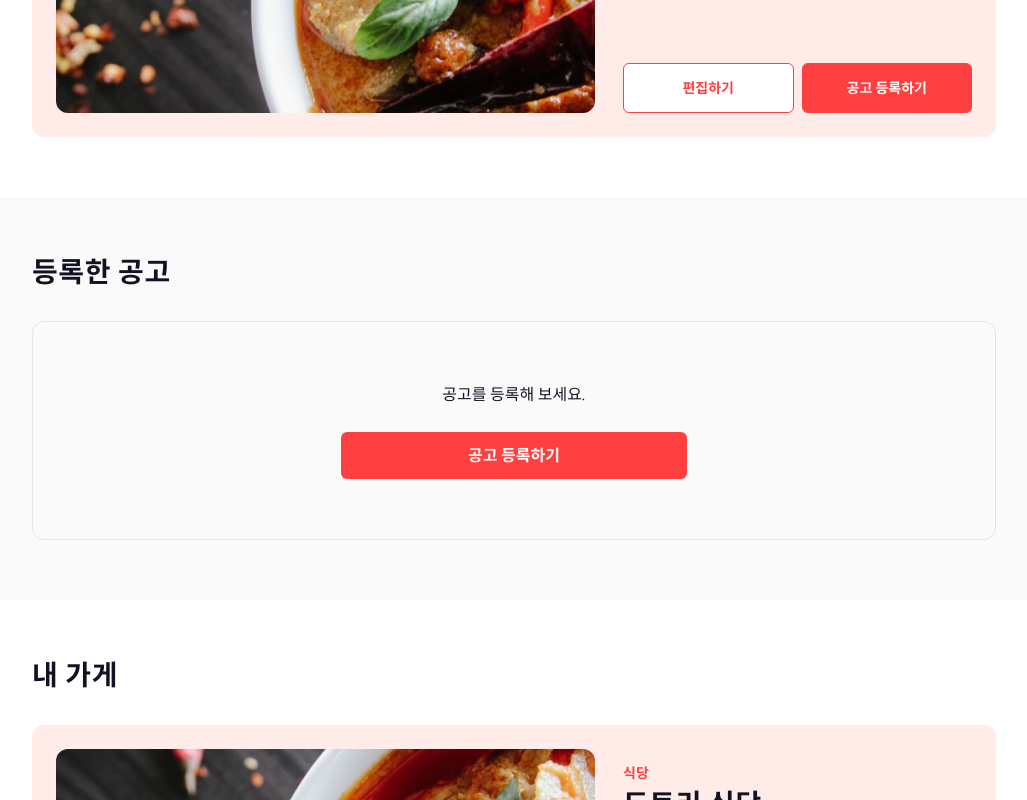
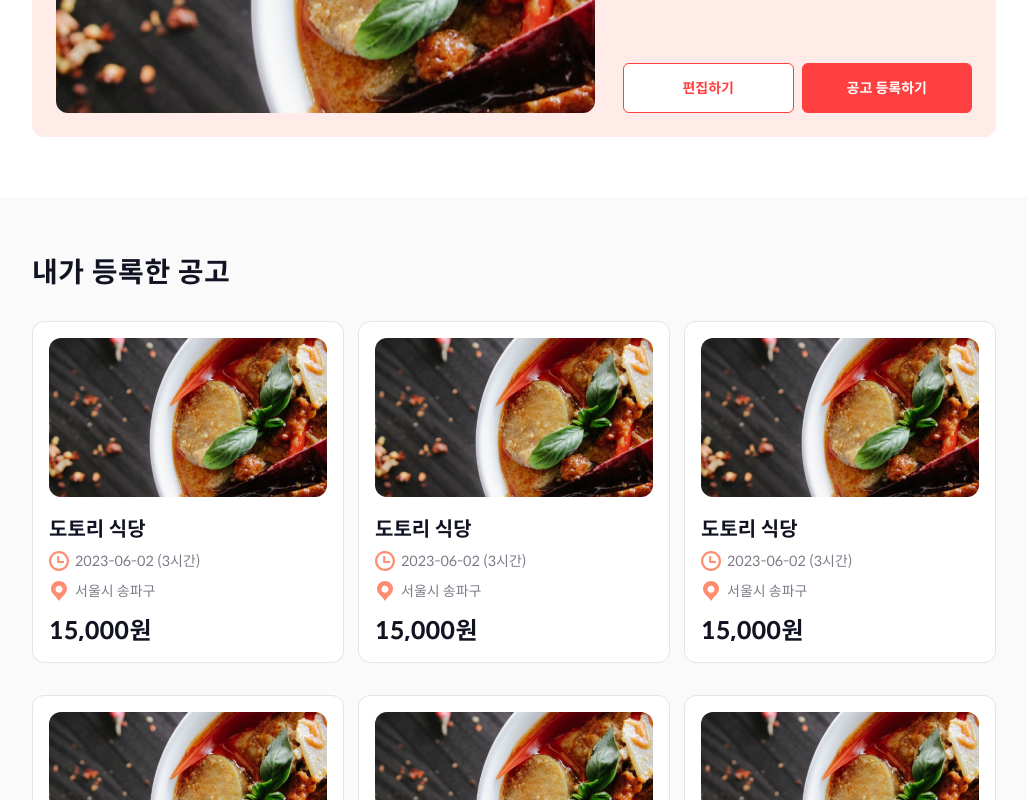
Before and after one commit to sprintPart3Team4/the-julge, a Next.js app: page /shop in a window 1280 px wide. Shown: the part 343-1143 px from the top of the page, without its empty margins (126-1153 px from the left). Built offline with nearby package versions, Linux system fonts and the light colour scheme.

Commit message:
Design: 사장님-가게정보상세-가게, 공고 유무에 따른 레이아웃 구현

```diff
--- a/components/shop/shopPageLayout/ShopPageLayout.tsx
+++ b/components/shop/shopPageLayout/ShopPageLayout.tsx
@@ -1,27 +1,29 @@
 import classNames from "classnames/bind";
 import MyShopProfile from "@/components/shop/myShopProfile/MyShopProfile";
-import NoticeCard from "@/components/shop/noticeCard/NoticeCard";
-import NoticeSuggestion from "@/components/shop/registerSuggestion/RegisterSuggestion";
 import NoticeCardList from "../noticeCardList/NoticeCardList";
+import RegisterSuggestion from "@/components/shop/registerSuggestion/RegisterSuggestion";
 import styles from "./ShopPageLayout.module.scss";
 
 const cn = classNames.bind(styles);
 
 type ShopPageLayoutProps = {
+  hasShop?: boolean;
   hasNotice?: boolean;
 };
 
-export default function ShopPageLayout({ hasNotice }: ShopPageLayoutProps) {
+export default function ShopPageLayout({ hasShop, hasNotice }: ShopPageLayoutProps) {
   return (
     <div className={cn("wrap")}>
       <section>
         <h2>내 가게</h2>
-        <MyShopProfile />
+        {hasShop ? <MyShopProfile /> : <RegisterSuggestion type="shop" />}
       </section>
-      <section>
-        <h2>{hasNotice ? "내가 등록한 공고" : "등록한 공고"}</h2>
-        {hasNotice ? <NoticeCardList /> : <NoticeSuggestion type="notice" />}
-      </section>
+      {hasShop && (
+        <section>
+          <h2>{hasNotice ? "내가 등록한 공고" : "등록한 공고"}</h2>
+          {hasNotice ? <NoticeCardList /> : <RegisterSuggestion type="notice" />}
+        </section>
+      )}
     </div>
   );
 }
--- a/pages/shop/index.tsx
+++ b/pages/shop/index.tsx
@@ -5,8 +5,7 @@ import ShopPageLayout from "@/components/shop/shopPageLayout/ShopPageLayout";
 export default function ShopPage() {
   return (
     <>
-      <ShopPageLayout />
-      <ShopPageLayout hasNotice />
+      <ShopPageLayout hasShop hasNotice />
     </>
   );
 }
```
